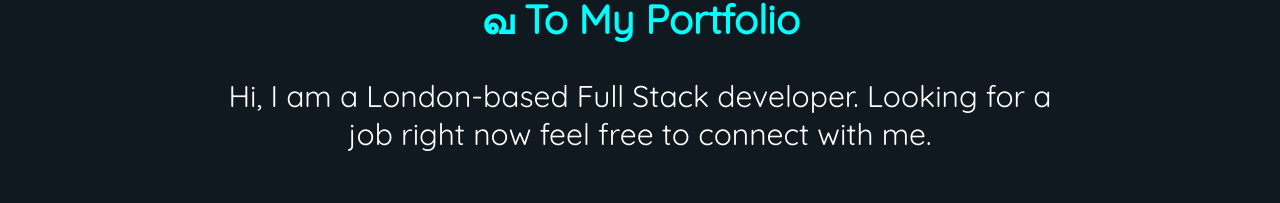
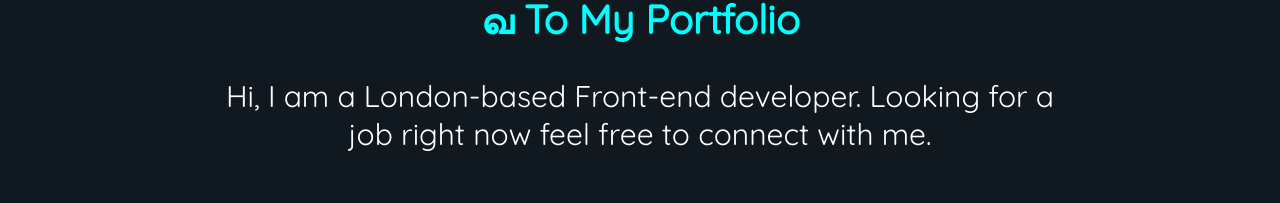
Before and after one commit to ChristSesurajan/Rimmonportfolio.github.io, a plain HTML site: page index.html in a window 1280 px wide. Shown: the part 160-363 px from the top of the page. Drawn offline with Linux system fonts and the light colour scheme.

Commit message:
Update index.html

```diff
--- a/index.html
+++ b/index.html
@@ -34,7 +34,7 @@
             <div id="welcomeco">
                 <h2 id="welcome"><span id="wel">Welcome</span><span id="mark">_</span> To My Portfolio</h2>
                 <p id="pass1">
-                    Hi, I am a London-based Full Stack developer. Looking for a job right now feel free to connect with me.
+                    Hi, I am a London-based Front-end developer. Looking for a job right now feel free to connect with me.
                 </p>
 
 
```
